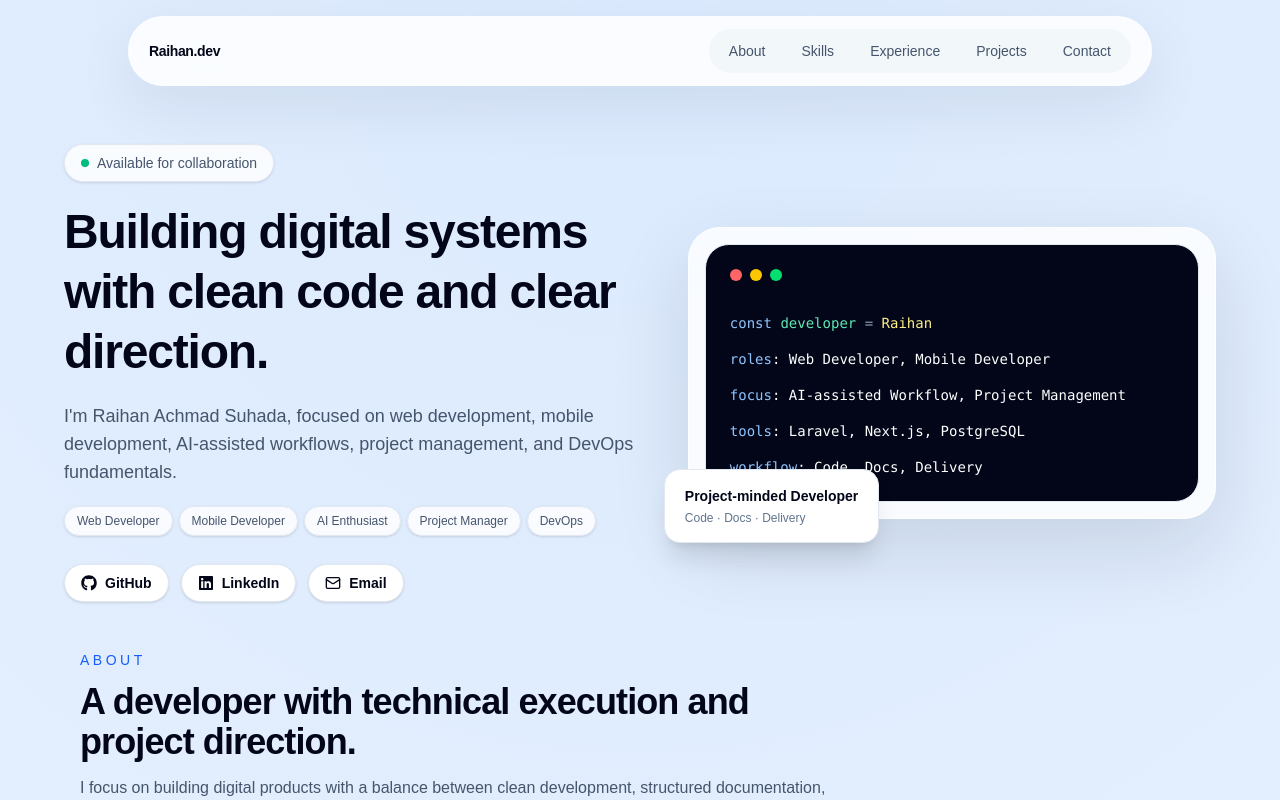
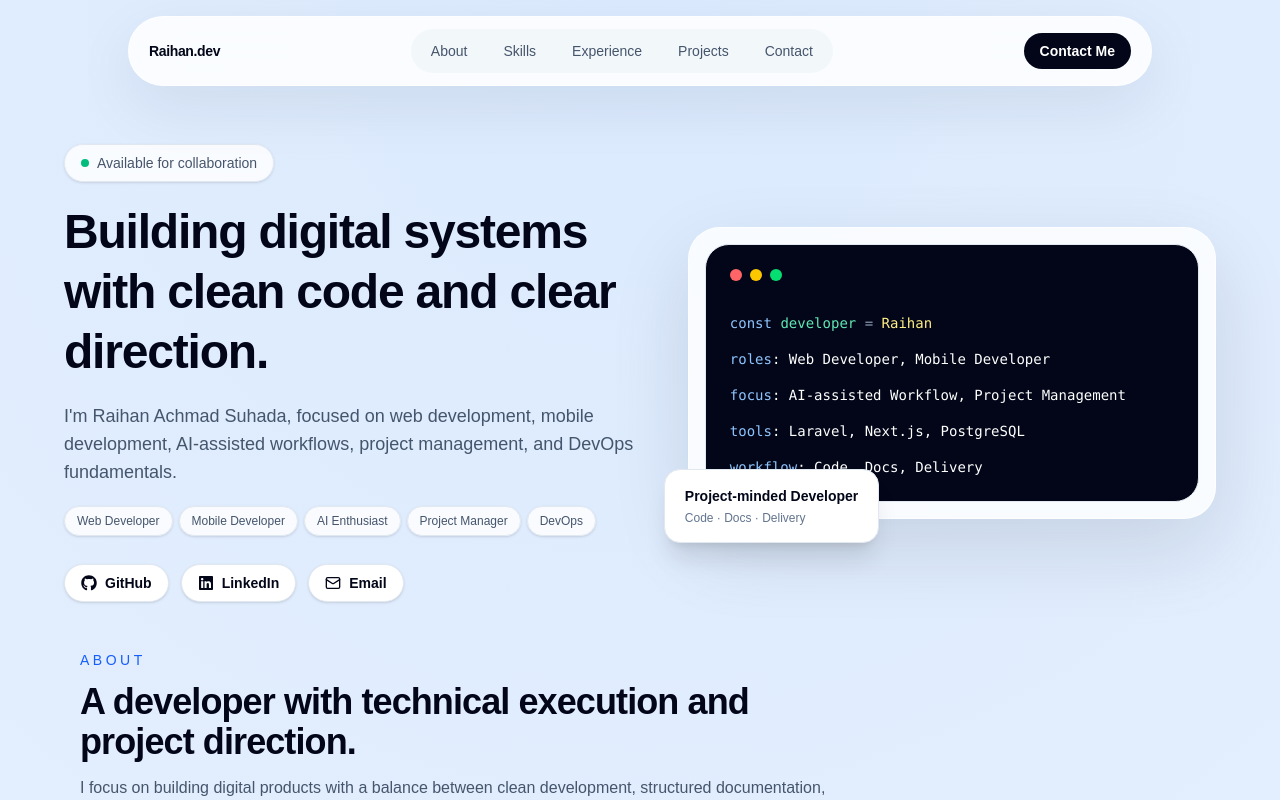
Before and after one commit to raihanachmadsuhadadev/raihan-portfolio-website, a Next.js app: page / in a window 1280 px wide. Shown: the top 800 px of the page. Built offline with nearby package versions, Linux system fonts and the light colour scheme.

Commit message:
style: update navbar contact action

```diff
--- a/src/components/layout/Navbar.tsx
+++ b/src/components/layout/Navbar.tsx
@@ -8,6 +8,9 @@ const navItems = [
   { label: "Projects", href: "/projects" },
   { label: "Contact", href: "/#contact" },
 ];
+
+const whatsappNumber = "6285171226279";
+const whatsappUrl = `https://wa.me/${whatsappNumber}`;
 
 export function Navbar() {
   return (
@@ -43,13 +46,24 @@ export function Navbar() {
             Work
           </Link>
 
-          <Link
-            href="/#contact"
+          <a
+            href={whatsappUrl}
+            target="_blank"
+            rel="noreferrer"
             className="rounded-full bg-slate-950 px-3 py-2 text-xs font-semibold text-white transition hover:bg-slate-800"
           >
             Contact
-          </Link>
+          </a>
         </div>
+
+        <a
+          href={whatsappUrl}
+          target="_blank"
+          rel="noreferrer"
+          className="hidden rounded-full bg-slate-950 px-4 py-2 text-sm font-semibold text-white transition hover:bg-slate-800 md:inline-flex"
+        >
+          Contact Me
+        </a>
       </nav>
     </header>
   );
```
